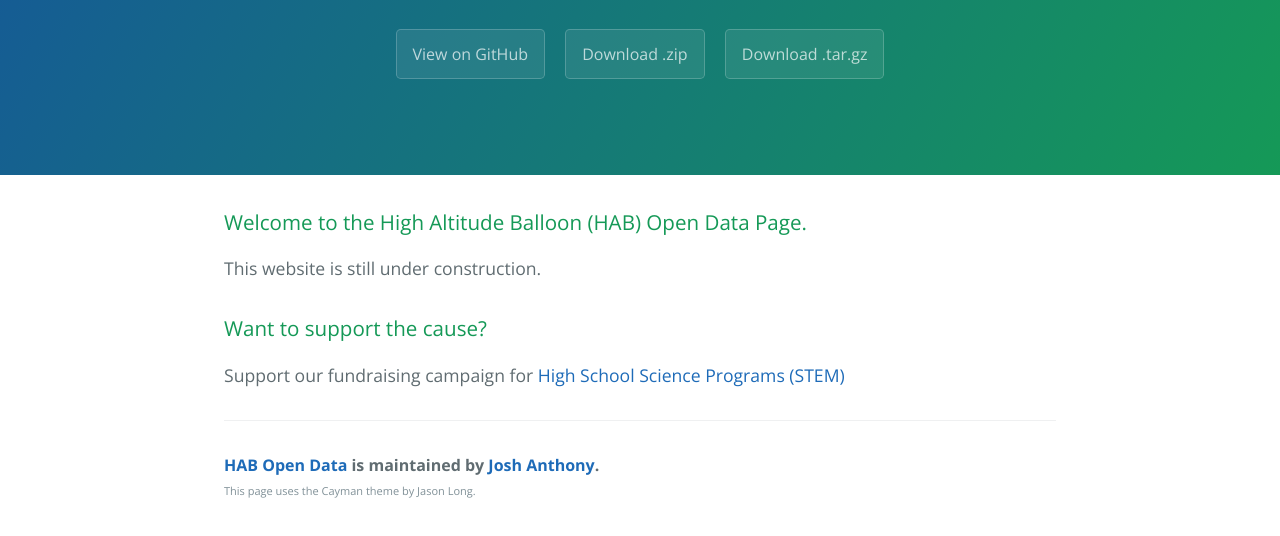
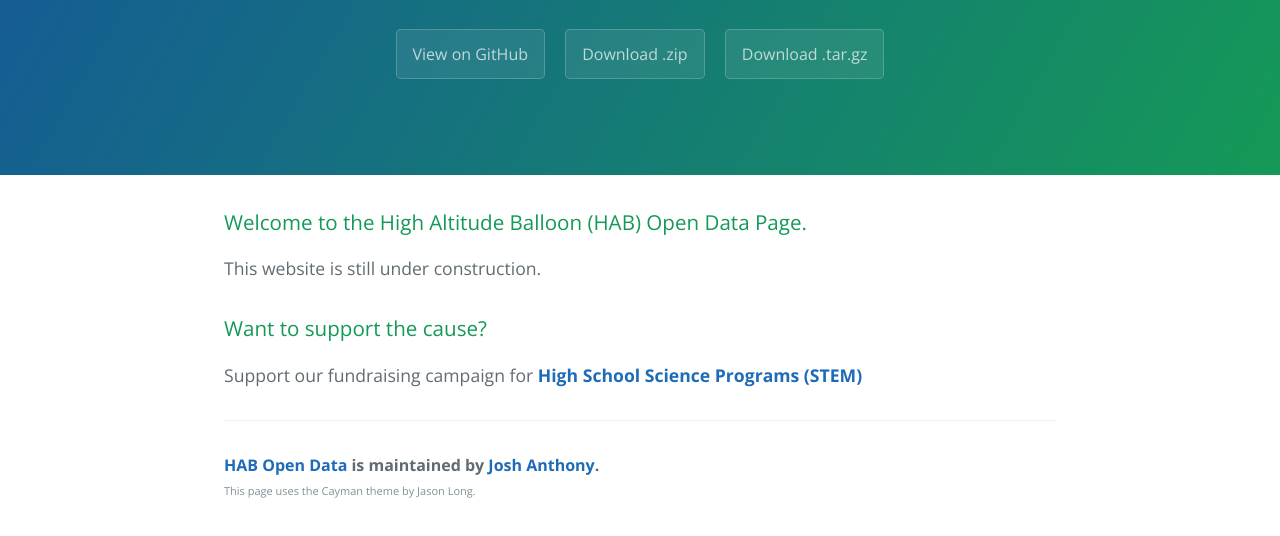
Before and after one commit to joshanthony/opendata-hab, a plain HTML site: page index.html in a window 1280 px wide. Shown: the part 208-744 px from the top of the page. Drawn offline with nearby package versions, Linux system fonts and the light colour scheme.

Commit message:
Update index.html

```diff
--- a/index.html
+++ b/index.html
@@ -24,7 +24,7 @@
 
 <p>This website is still under construction.</p>
 <h3>Want to support the cause?</h3>
-<p>Support our fundraising campaign for <a href="https://www.mycause.com.au/page/128466/fund-raising-for-high-school-science-programs-stem">High School Science Programs (STEM)</a></p>
+<p>Support our fundraising campaign for <strong><a href="https://www.mycause.com.au/page/128466/fund-raising-for-high-school-science-programs-stem">High School Science Programs (STEM)</a></strong></p>
 
       <footer class="site-footer">
         <span class="site-footer-owner"><a href="https://github.com/outora/opendata-hab">HAB Open Data</a> is maintained by <a href="https://github.com/joshanthony">Josh Anthony</a>.</span>
```
